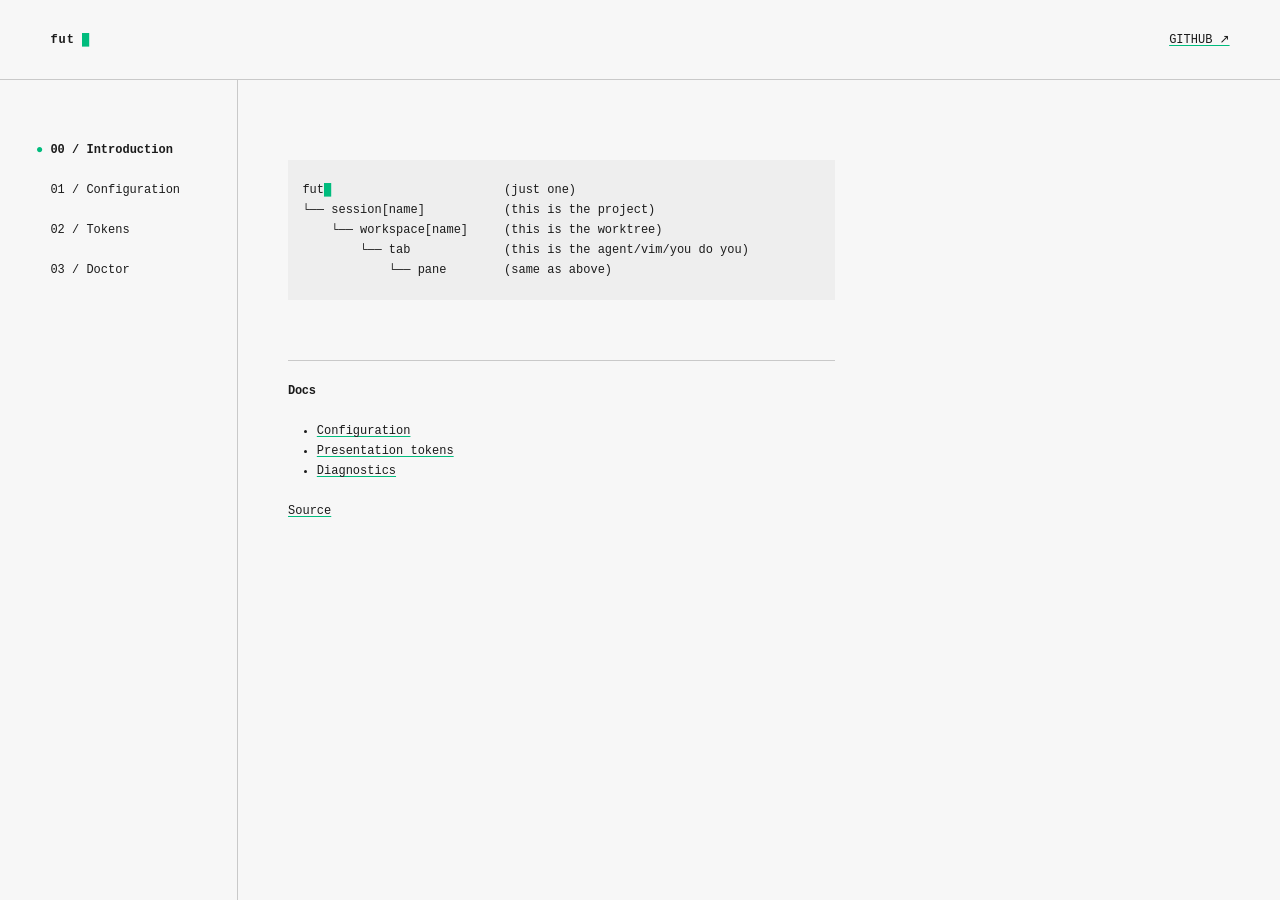
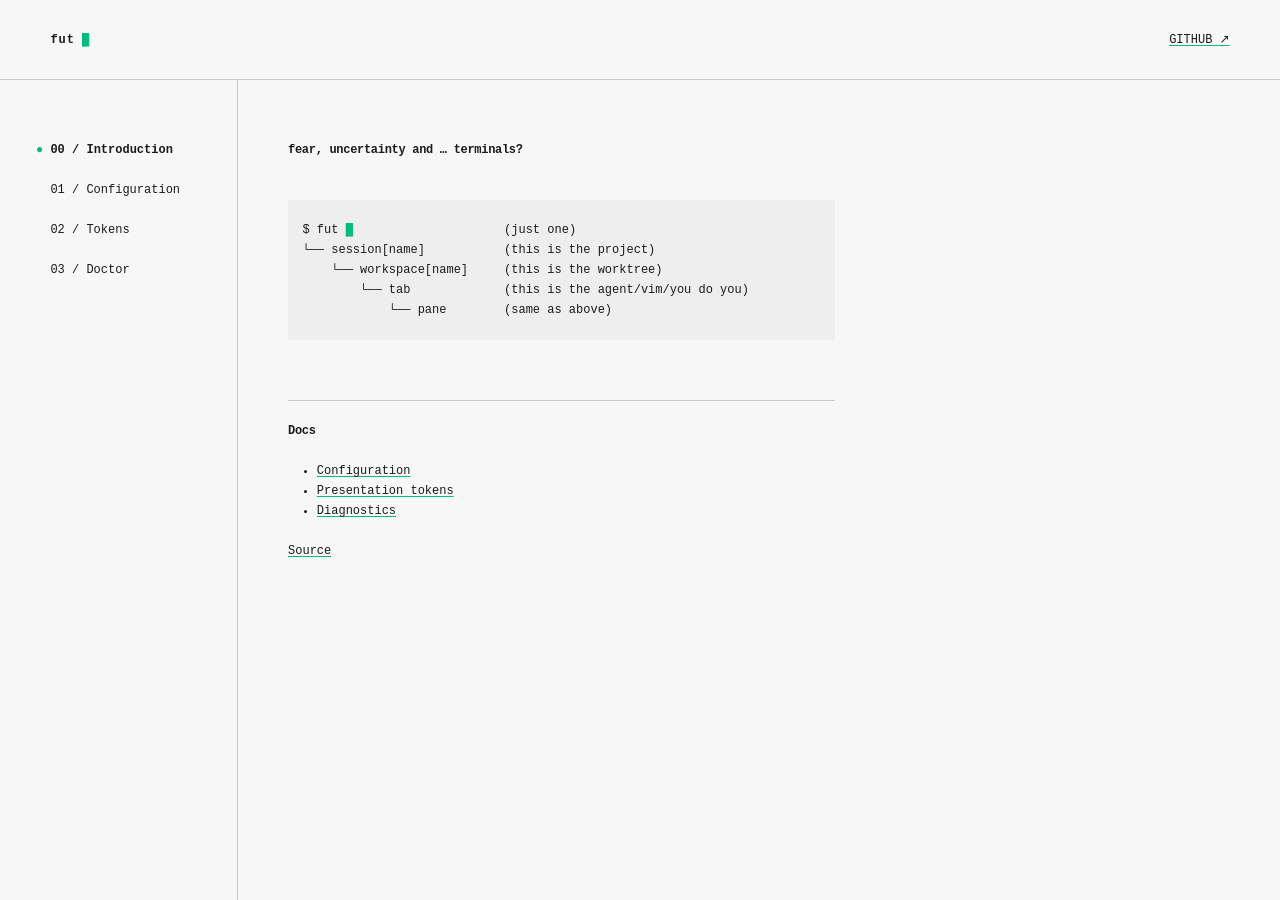
Before and after one commit to mikker/fut, a Jekyll site: the page built from docs/index.md, in a window 1280 px wide. Built offline with Jekyll 4.4.1, drawn with Linux system fonts in a browser that asks for light colours.

Commit message:
Refine documentation introduction

```diff
--- a/docs/index.md
+++ b/docs/index.md
@@ -5,7 +5,9 @@ description: Agent-aware terminal multiplexing.
 permalink: /
 ---
 
-<pre class="resource-tree"><code>fut<span class="cursor">█</span>                        (just one)
+# fear, uncertainty and ... terminals?
+
+<pre class="resource-tree"><code>$ fut <span class="cursor">█</span>                     (just one)
 └── session[name]           (this is the project)
     └── workspace[name]     (this is the worktree)
         └── tab             (this is the agent/vim/you do you)
```
